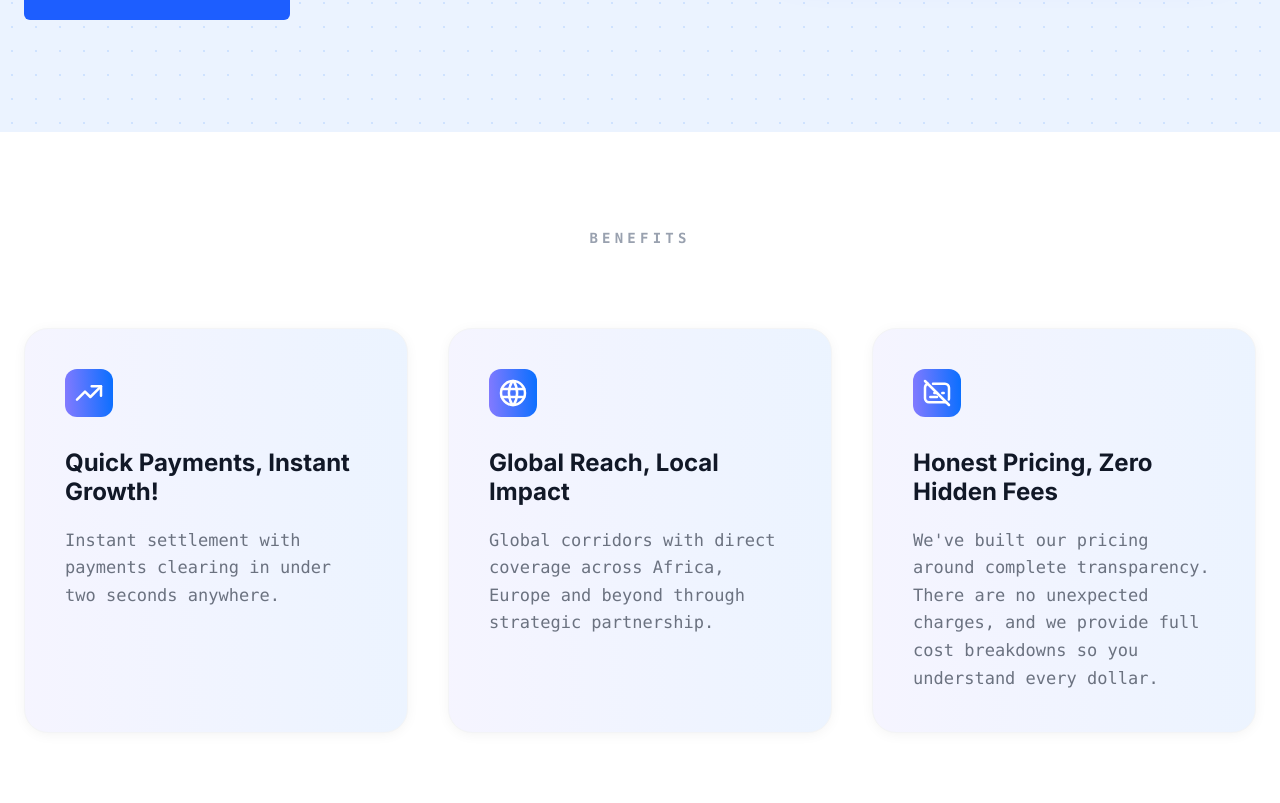
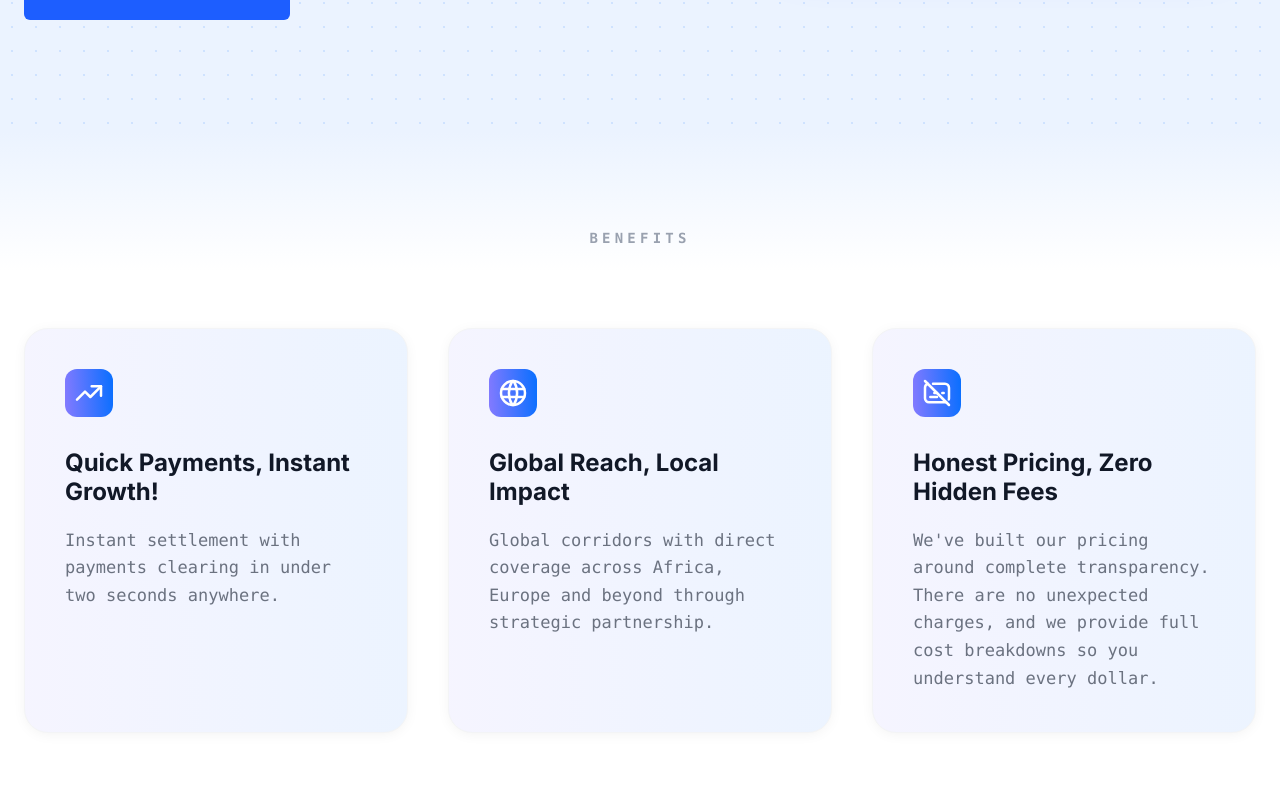
Before and after one commit to Kiruti01/pcxweb-test, a Next.js app: page /cross-border-payments in a window 1280 px wide. Shown: the part 657-1460 px from the top of the page. Built offline with nearby package versions, Linux system fonts and the light colour scheme.

Commit message:
Update benefit section background style

```diff
--- a/components/CrossBorder.jsx
+++ b/components/CrossBorder.jsx
@@ -97,7 +97,10 @@ const CrossBorder = () => {
       </main>
 
       {/* Benefits */}
-      <section className="benefit-section w-full bg-white py-24 max-md:py-10">
+      <section
+        className="benefit-section w-full py-24 max-md:py-10"
+        style={{ background: "linear-gradient(to bottom, #EBF3FF 0%, #ffffff 20%, #ffffff 100%)" }}
+      >
         <div className="max-w-7xl mx-auto px-6 max-md:px-4">
           <motion.div
             className="flex flex-col items-center mb-20 max-md:mb-8"
```
